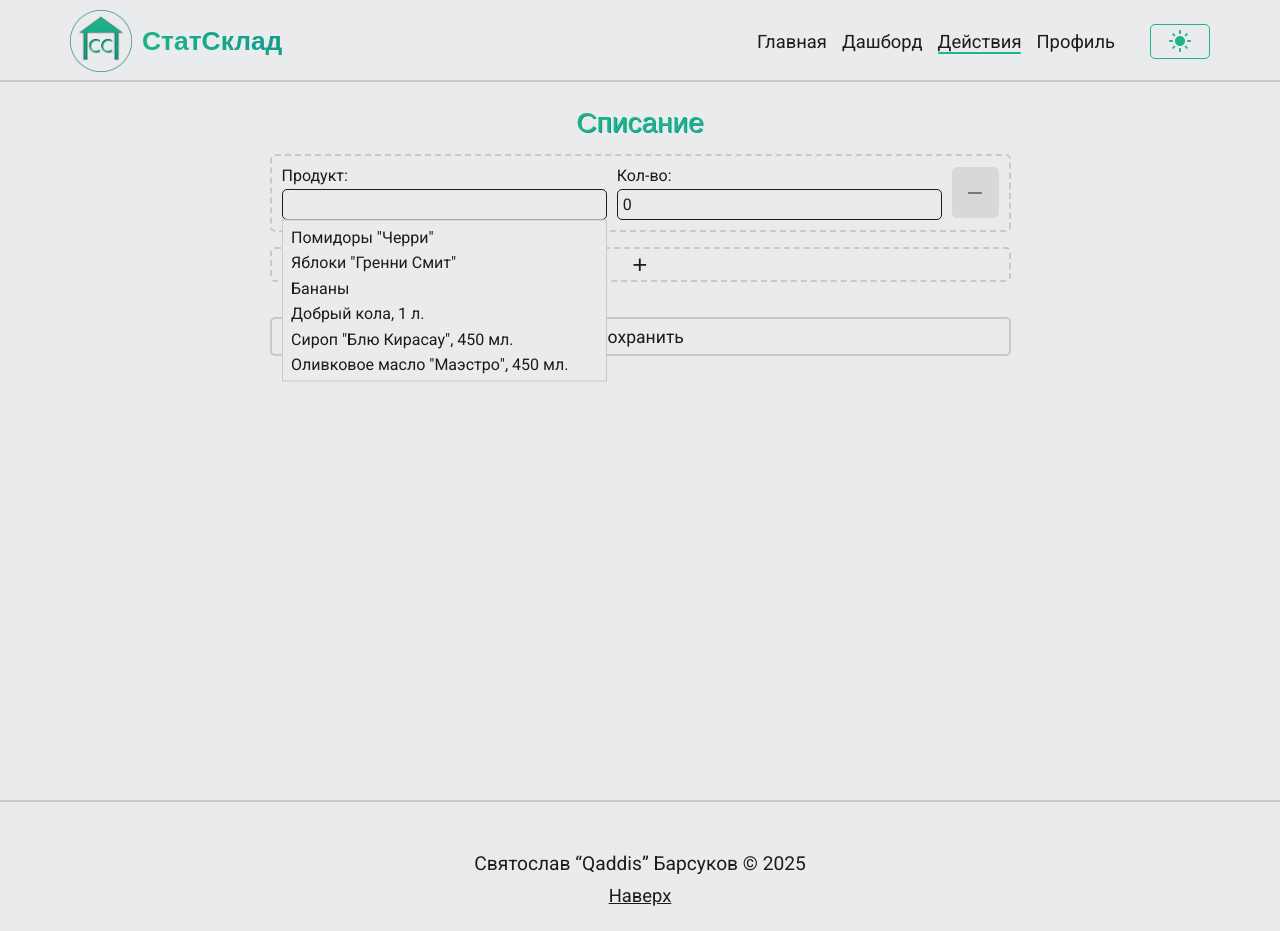
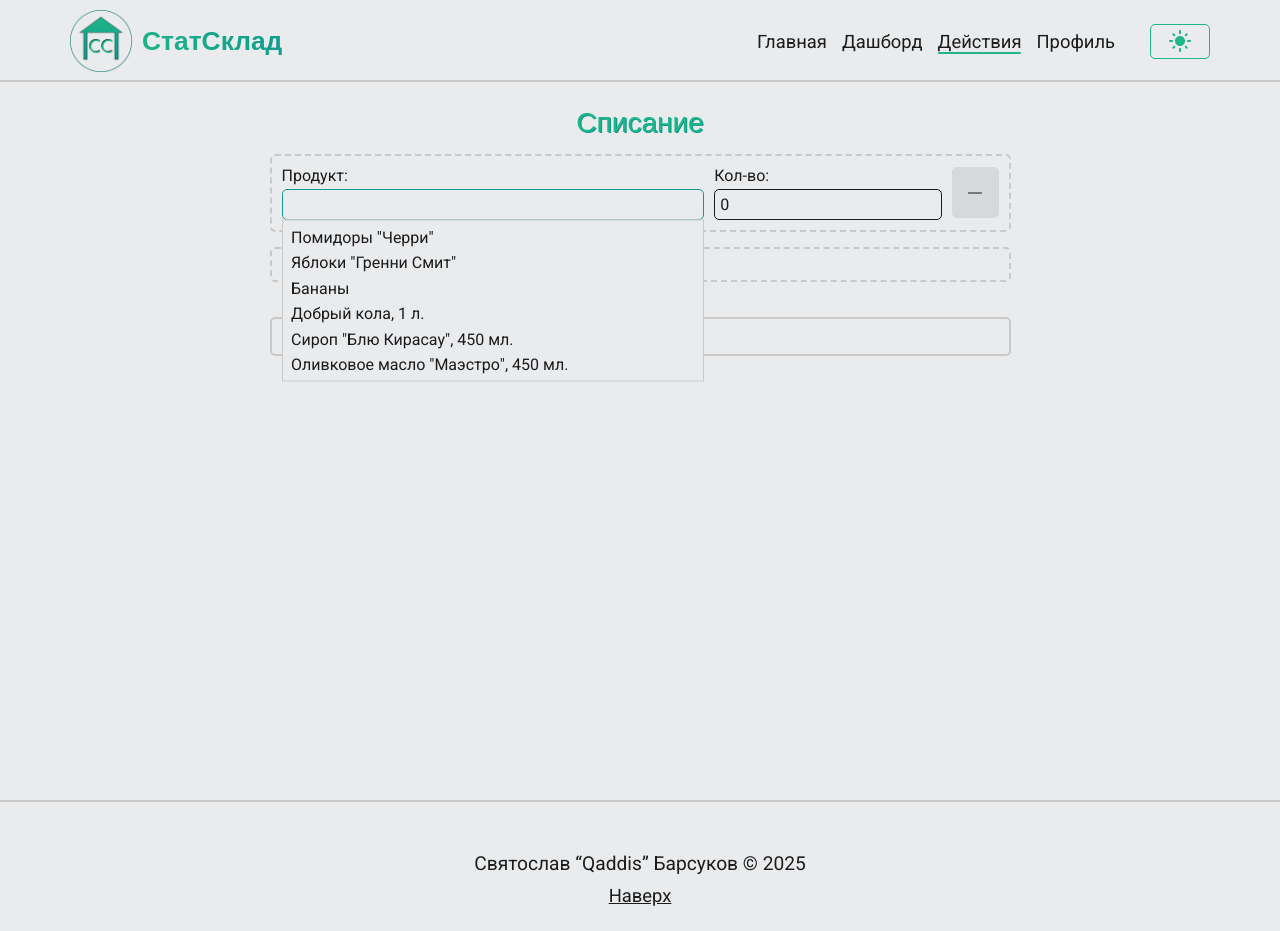
Before and after one commit to Qaddis/stat-sklad, a Next.js app in the folder frontend/: page /actions/write-off in a window 1280 px wide. Both pictures are taken after a click on the label "Продукт:". Built offline with nearby package versions, Linux system fonts and the light colour scheme; a web font is replaced by a local one.

Commit message:
Frontend: add ProductInput animation

```diff
--- a/frontend/src/components/features/ProductInput/ProductInput.module.scss
+++ b/frontend/src/components/features/ProductInput/ProductInput.module.scss
@@ -12,6 +12,10 @@
 	transition:
 		color 0.15s,
 		border-color 0.15s;
+
+	&:focus {
+		border-color: var(--secondary-color);
+	}
 }
 
 .product-search-menu {
@@ -20,6 +24,7 @@
 	bottom: 0;
 	translate: 0 100%;
 	z-index: 5;
+	overflow: hidden;
 
 	width: 100%;
 	max-height: 35vh;
@@ -38,9 +43,13 @@
 
 .hint-btn {
 	width: 100%;
+	border-radius: 1.5px;
 	padding: 1.5px 3.5px;
-	border-radius: 1.5px;
+
 	text-align: left;
+	white-space: nowrap;
+	overflow: hidden;
+	text-overflow: ellipsis;
 
 	transition: background-color 0.15s;
 
--- a/frontend/src/components/features/ProductInput/index.tsx
+++ b/frontend/src/components/features/ProductInput/index.tsx
@@ -1,6 +1,7 @@
 "use client"
 
 import { useAtom } from "jotai"
+import { AnimatePresence, motion } from "motion/react"
 import { useRef, useState, type InputHTMLAttributes } from "react"
 import {
 	useController,
@@ -8,10 +9,12 @@ import {
 	type RegisterOptions
 } from "react-hook-form"
 
+import { newProductModalAtom } from "@/stores/newProductModal.store"
+
+import styles from "./ProductInput.module.scss"
+
+// FIXME:
 import { products } from "@/data"
-
-import { newProductModalAtom } from "@/stores/newProductModal.store"
-import styles from "./ProductInput.module.scss"
 
 interface IProps extends InputHTMLAttributes<HTMLInputElement> {
 	name: string
@@ -134,8 +137,27 @@ export default function ProductInput({
 				onChange={handleInputChange}
 			/>
 
+			<AnimatePresence>
 				{isActive && (
-				<ul className={styles["product-search-menu"]}>
+					<motion.ul
+						className={styles["product-search-menu"]}
+						initial={{
+							height: "0",
+							opacity: 0
+						}}
+						animate={{
+							height: "auto",
+							opacity: 1
+						}}
+						exit={{
+							height: "0",
+							opacity: 0
+						}}
+						transition={{
+							height: { duration: 0.2, ease: "easeInOut" },
+							opacity: { duration: 0.4 }
+						}}
+					>
 						{hints.length > 0 ? (
 							hints.map(hint => (
 								<li key={hint.id}>
@@ -146,6 +168,7 @@ export default function ProductInput({
 											handleSelectProduct(hint.id, hint.name)
 										}}
 										type="button"
+										title={hint.name}
 									>
 										{hint.name}
 									</button>
@@ -165,8 +188,9 @@ export default function ProductInput({
 								</button>
 							</li>
 						)}
-				</ul>
+					</motion.ul>
 				)}
+			</AnimatePresence>
 		</div>
 	)
 }
--- a/frontend/src/pages/ProductsInteractionPage/ProductsInteractionPage.module.scss
+++ b/frontend/src/pages/ProductsInteractionPage/ProductsInteractionPage.module.scss
@@ -28,7 +28,14 @@
 .inp-with-label {
 	display: flex;
 	flex-direction: column;
-	width: 50%;
+
+	&:nth-child(1) {
+		width: 65%;
+	}
+
+	&:nth-child(2) {
+		width: 35%;
+	}
 }
 
 .quantity-inp-field {
@@ -45,6 +52,10 @@
 		appearance: none;
 		-webkit-appearance: none;
 		-moz-appearance: none;
+	}
+
+	&:focus {
+		border-color: var(--secondary-color);
 	}
 }
 
```
Lines whose indentation alone changed are shown as unchanged.
